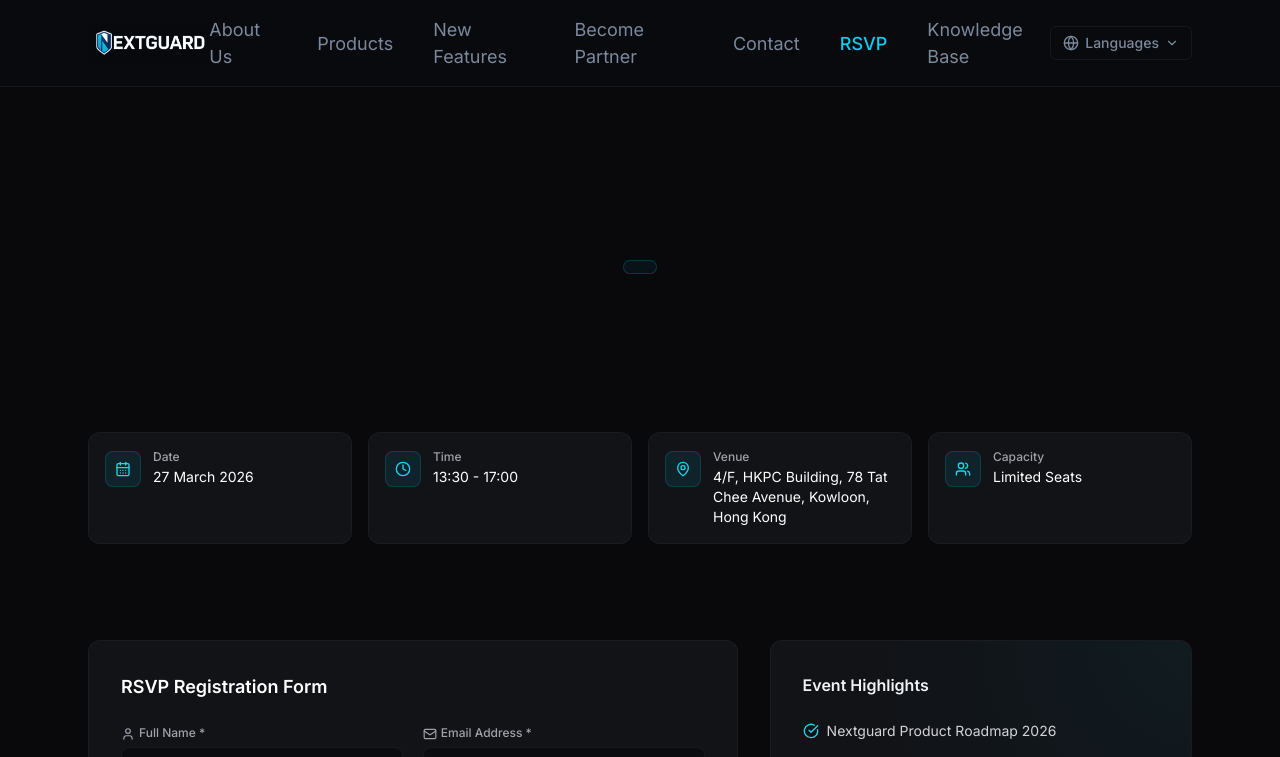
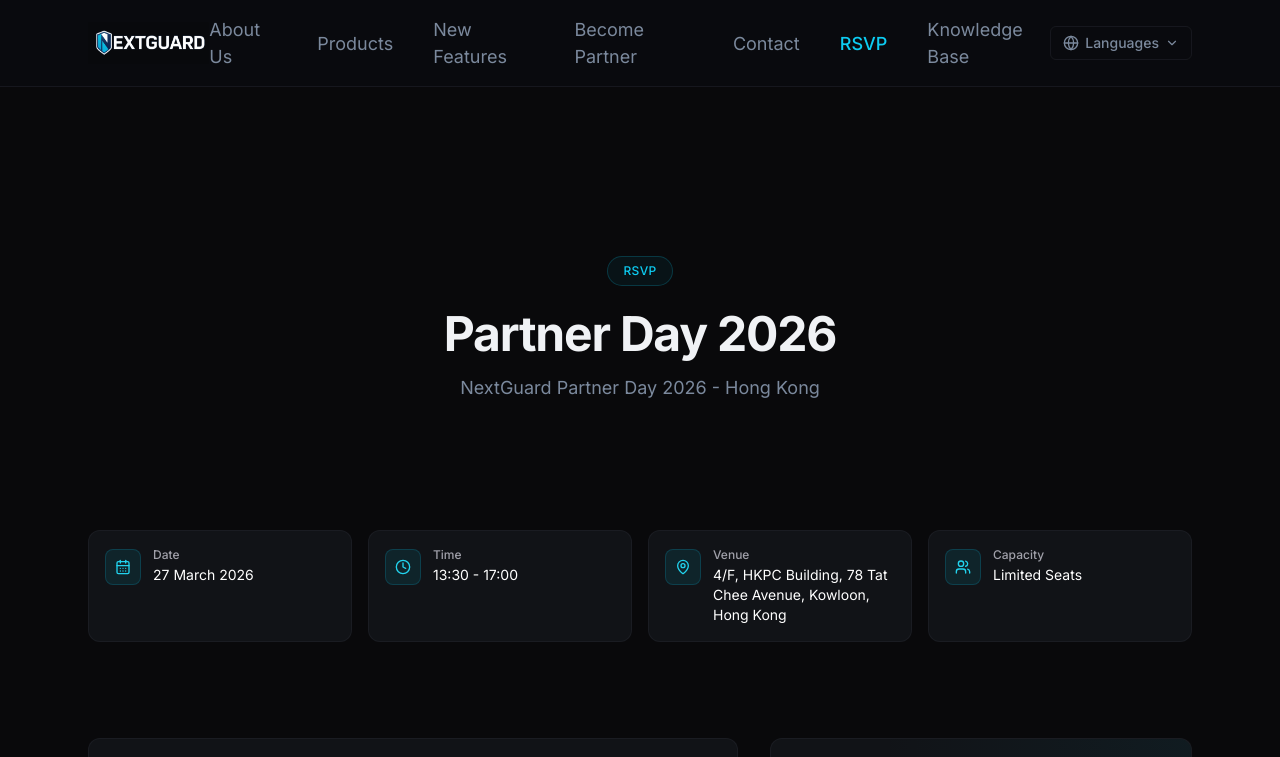
Before and after one commit to NextGuard-hk/nextguard-website, a Next.js app: page /partner-day-2026-registration in a window 1280 px wide. Shown: the top 757 px of the page. Built offline with nearby package versions, Linux system fonts and the light colour scheme.

Commit message:
Fix PageHeader props: use badge/headline/subheadline

```diff
--- a/components/registration-page.tsx
+++ b/components/registration-page.tsx
@@ -55,7 +55,7 @@
     <>
       {/* Event Info Banner */}
       <section className="relative bg-zinc-950 pt-24 pb-8">
-        <PageHeader title="Partner Day 2026" subtitle="NextGuard Partner Day 2026 - Hong Kong" />
+                <PageHeader badge="RSVP" headline="Partner Day 2026" subheadline="NextGuard Partner Day 2026 - Hong Kong" />
         <div className="relative mx-auto max-w-6xl px-6 mt-8">
           <div className="grid grid-cols-1 md:grid-cols-2 lg:grid-cols-4 gap-4">
             {[
```
